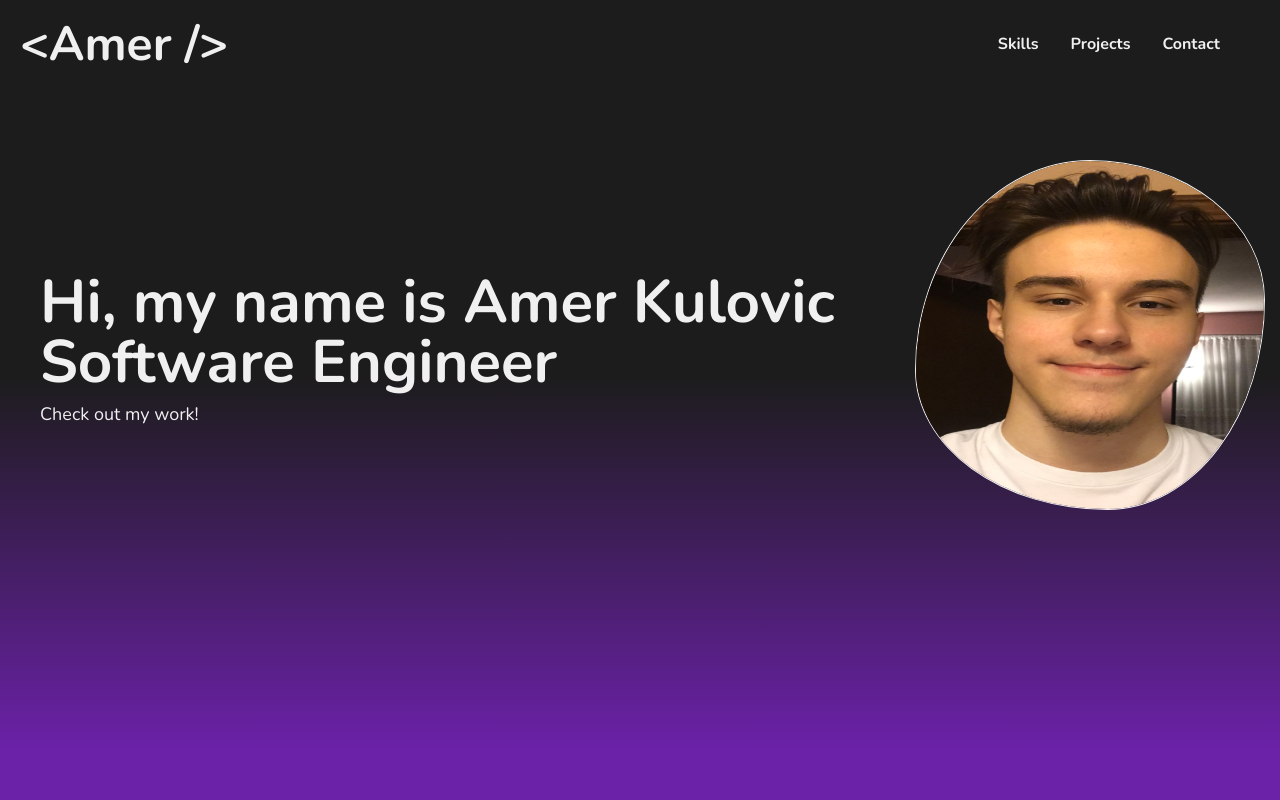
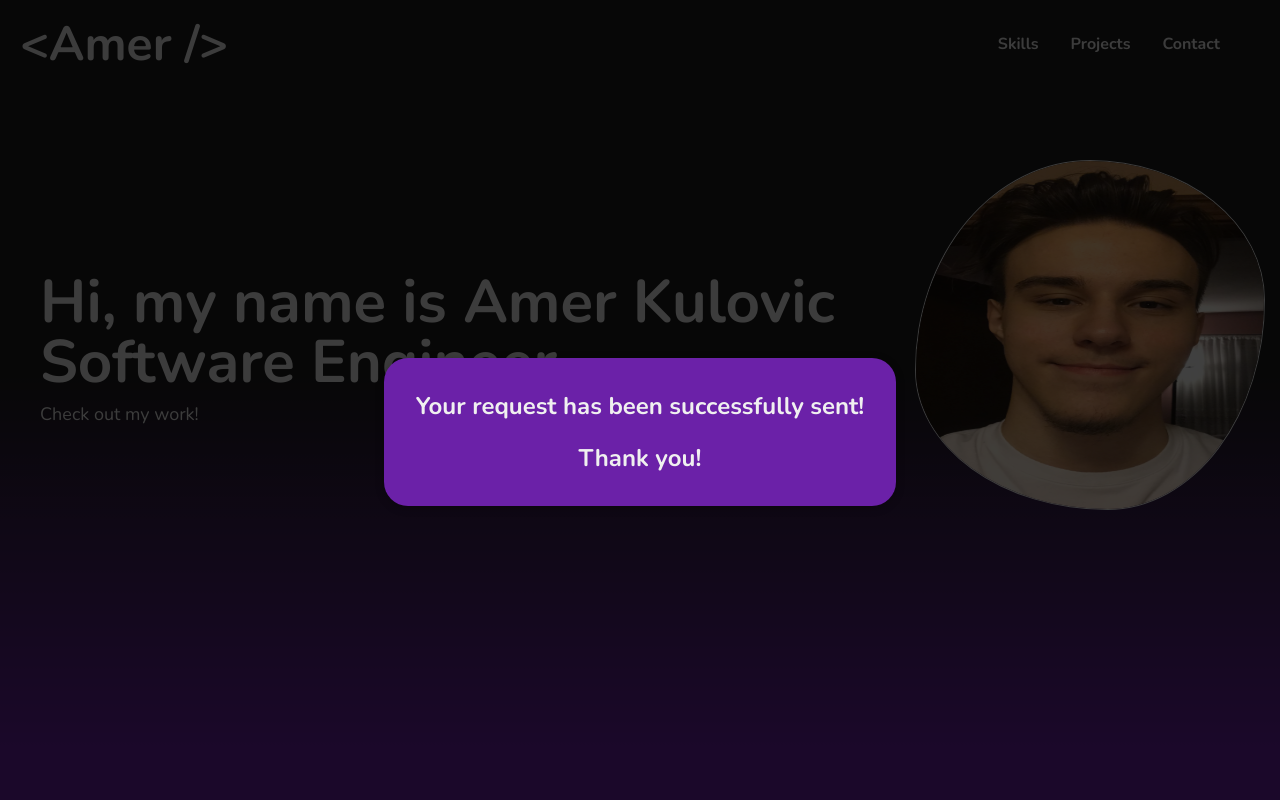
Before and after one commit to amerkulovic/Portfolio2.0, a React (Create React App) app: page / in a window 1280 px wide. Shown: the top 800 px of the page. Built offline with nearby package versions, Linux system fonts and the light colour scheme; a web font is replaced by a local one.

Commit message:
adjusted transition and removed console.log

```diff
--- a/src/App.css
+++ b/src/App.css
@@ -156,7 +156,7 @@ textarea:focus {
   border-radius: 24px;
   box-shadow: 0 2px 8px rgba(0, 0, 0, 0.25);
   z-index: 5;
-  animation: slide-down 300ms ease-out forwards;
+  animation: slide-down 500ms ease-out forwards;
   max-height: calc(100vh - 200px);
   overflow-y: auto;
 }
--- a/src/components/Contact.tsx
+++ b/src/components/Contact.tsx
@@ -46,14 +46,13 @@ const Contact = () => {
         message: "",
       });
     } catch (error) {
-      console.error("Failed to send message:", error);
       alert("Failed to send message. Please try again later.");
     }
   };
 
   return (
     <div id="contacts" className="bg-gradient-to-b from-[#1c1c1c] to-black via-[#1c1c1c] pt-[120px]">
-      {isModalVisible && <Modal />}
+      {!isModalVisible && <Modal />}
       <h1 className="text-5xl font-bold text-center pb-20">Contact</h1>
       <section className="flex justify-around">
         <img className="h-[500px] w-[48%] max-md:hidden" src={contactSvg} />
```
